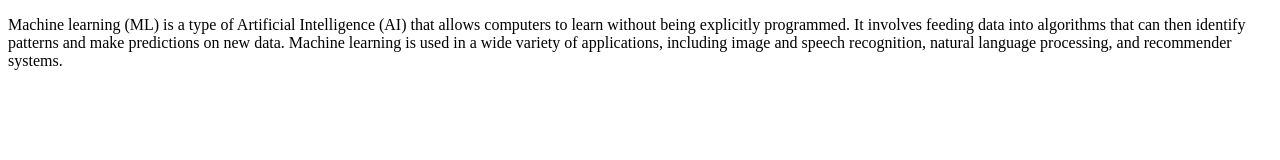
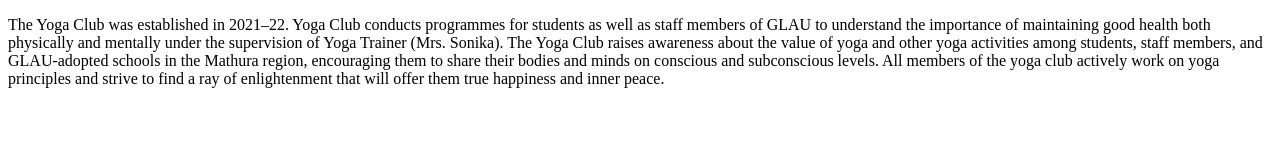
Before and after one commit to JYOTTIPODDAR/jyoti, a plain HTML site: page index.html in a window 1280 px wide. Drawn offline with Linux system fonts and the light colour scheme.

Commit message:
Update index.html

```diff
--- a/index.html
+++ b/index.html
@@ -6,11 +6,13 @@
     <title>Document</title>
 </head>
 <body>
-    <p>Machine learning (ML) is a type of Artificial Intelligence (AI)
-        that allows computers to learn without being explicitly programmed.
-        It involves feeding data into algorithms that can then identify patterns
-        and make predictions on new data. Machine learning is used in a wide variety of
-         applications, including image and speech recognition, natural language processing,
-         and recommender systems.</p>
+    <p>The Yoga Club was established in 2021–22. Yoga Club conducts programmes for students
+        as well as staff members of GLAU to understand the importance of maintaining good health
+
+        both physically and mentally under the supervision of Yoga Trainer (Mrs. Sonika). The Yoga Club
+        raises awareness about the value of yoga and other yoga activities among students, staff members,
+        and GLAU-adopted schools in the Mathura region, encouraging them to share their bodies and minds on
+        conscious and subconscious levels. All members of the yoga club actively work on yoga principles and
+        strive to find a ray of enlightenment that will offer them true happiness and inner peace.</p>
 </body>
 </html>
```
